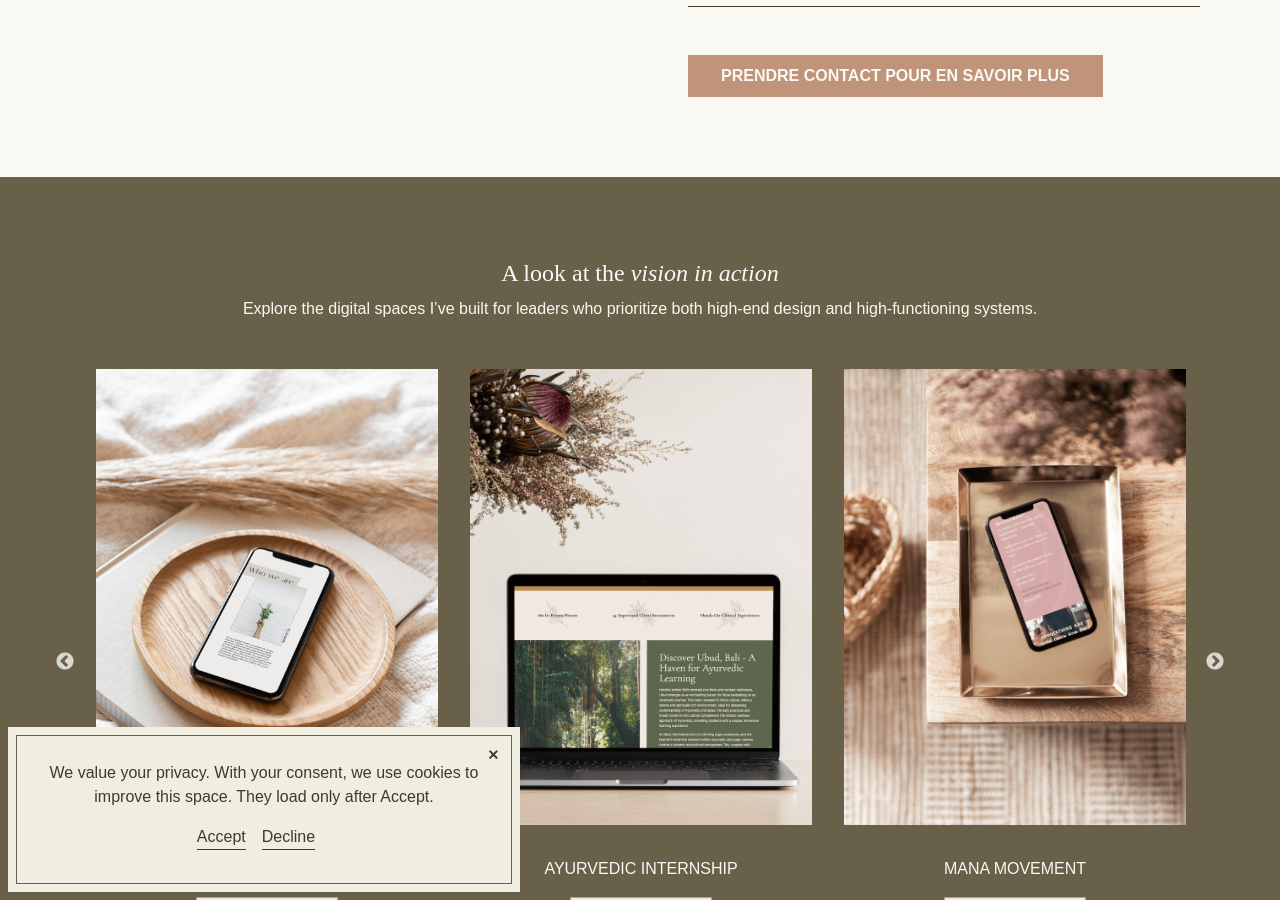
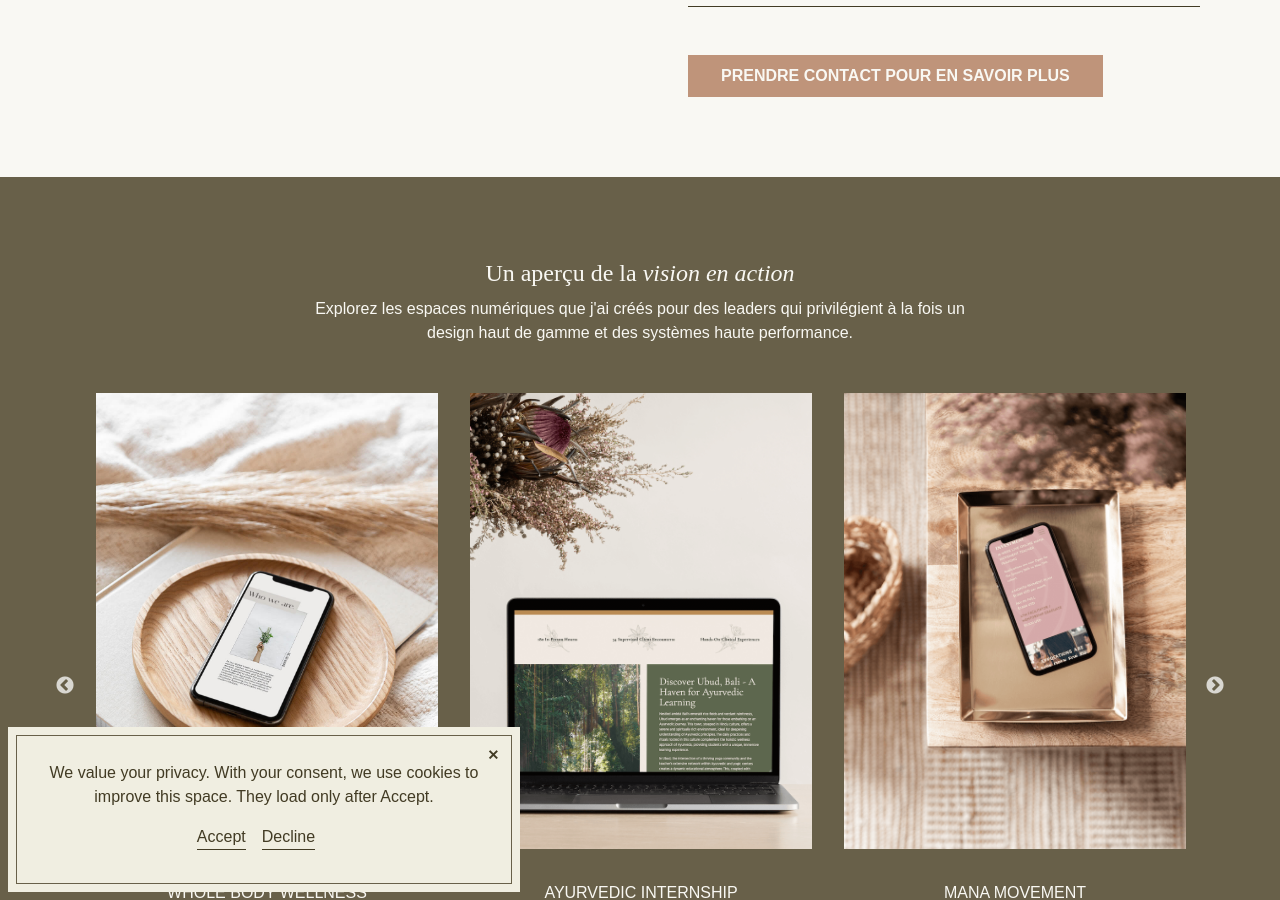
Before and after one commit to brittwoodard/brittanywoodard, a Jekyll site: the page built from fr/website-strategy-build.html, in a window 1280 px wide and 900 px high, scrolled down 2208 px. Built offline with Jekyll 4.4.1, drawn with Linux system fonts in a browser that asks for light colours; some web fonts are replaced; some of the changed text lies outside the part shown.

Commit message:
translated portfolio page (not projects)

```diff
--- a/fr/website-strategy-build.html
+++ b/fr/website-strategy-build.html
@@ -99,8 +99,8 @@ seo:
 <!-- Portfolio -->
 <section id="portfolio" class="bg-dark text-x-light py-20 px-8 lg:px-20">
   <div class="text-center mb-12">
-    <h2 class="heading mb-2">A look at the <em>vision in action</em></h2>
-    <p>Explore the digital spaces I’ve built for leaders who prioritize both high-end design and high-functioning systems.</p>
+    <h2 class="heading mb-2">Un aperçu de la <em>vision en action</em><h2>
+    <p class="lg:w-[60%] mx-auto">Explorez les espaces numériques que j'ai créés pour des leaders qui privilégient à la fois un design haut de gamme et des systèmes haute performance.</p>
   </div>
 
   <div class="portfolio-container">
@@ -117,7 +117,7 @@ seo:
     <div class="text-center">
       <h3 class="uppercase mt-8 mb-4">{{ item.title }}</h3>
       <!-- <p class="mb-4">{{ item.description }}</p> -->
-      <a href="{{ item.url }}" class="button-light mb-4">Explore</a>
+      <a href="{{ item.url }}" class="button-light mb-4">Explorer</a>
     </div>
 
   </div>
```
